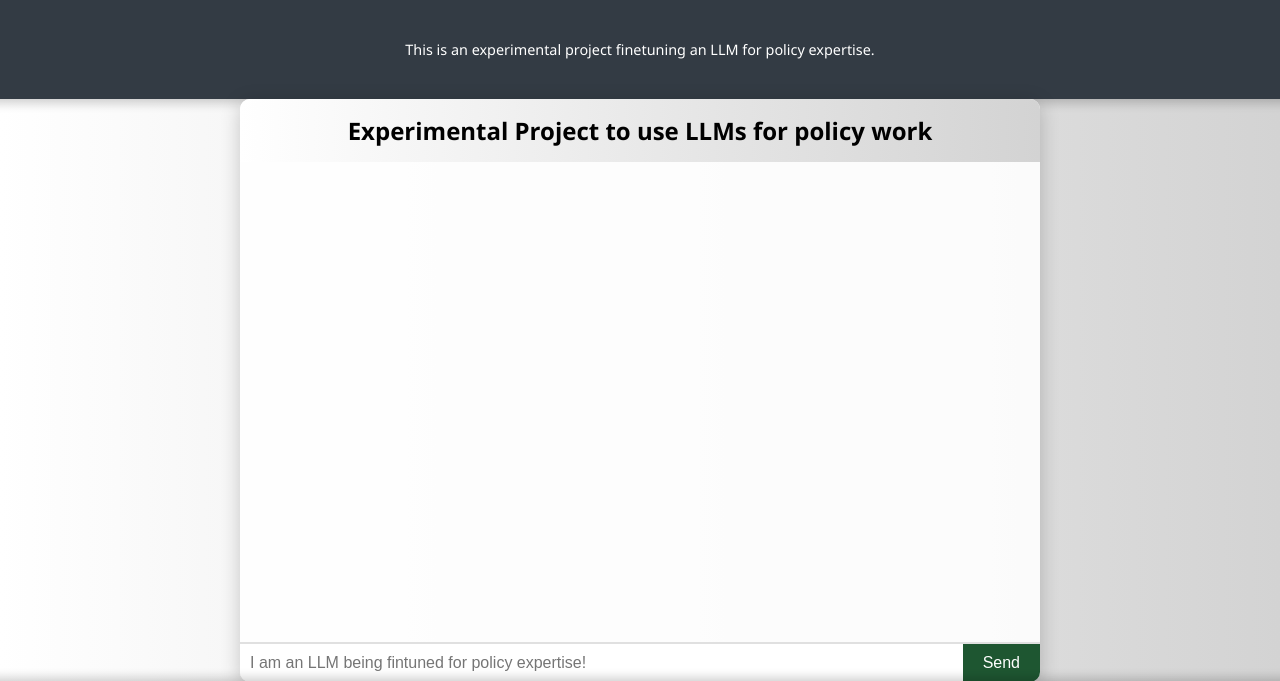
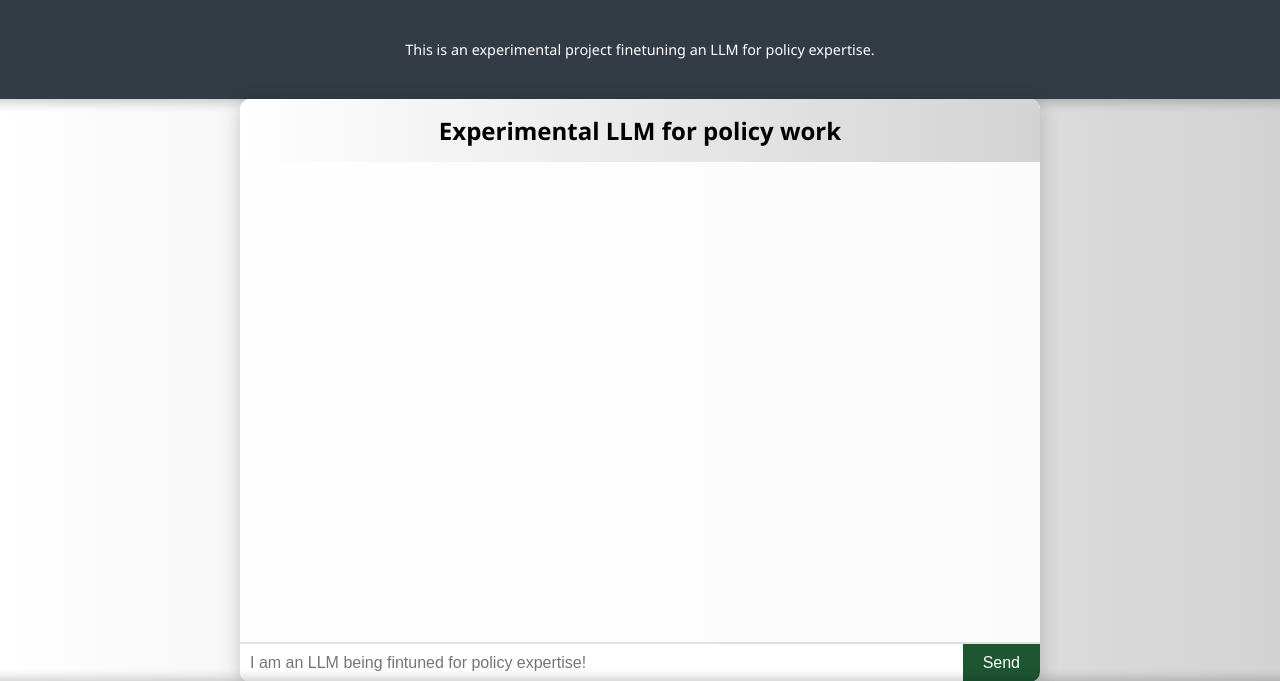
Before and after one commit to snsn3/policy-LLM, a Flask app: page / in a window 1280 px wide. Shown: the top 681 px of the page. Run offline with Flask 2, Linux system fonts and the light colour scheme.

Commit message:
Update index.html

```diff
--- a/templates/index.html
+++ b/templates/index.html
@@ -127,7 +127,7 @@
         This is an experimental project finetuning an LLM for policy expertise.
     </div>
     <div class="chat-container">
-        <div class="chat-header">Experimental Project to use LLMs for policy work</div>
+        <div class="chat-header">Experimental LLM for policy work</div>
         <div class="chat-box" id="chat-box"></div>
         <div class="chat-input-container">
             <input type="text" id="chat-input" class="chat-input" placeholder="I am an LLM being fintuned for policy expertise!" aria-label="Chat input">
```
